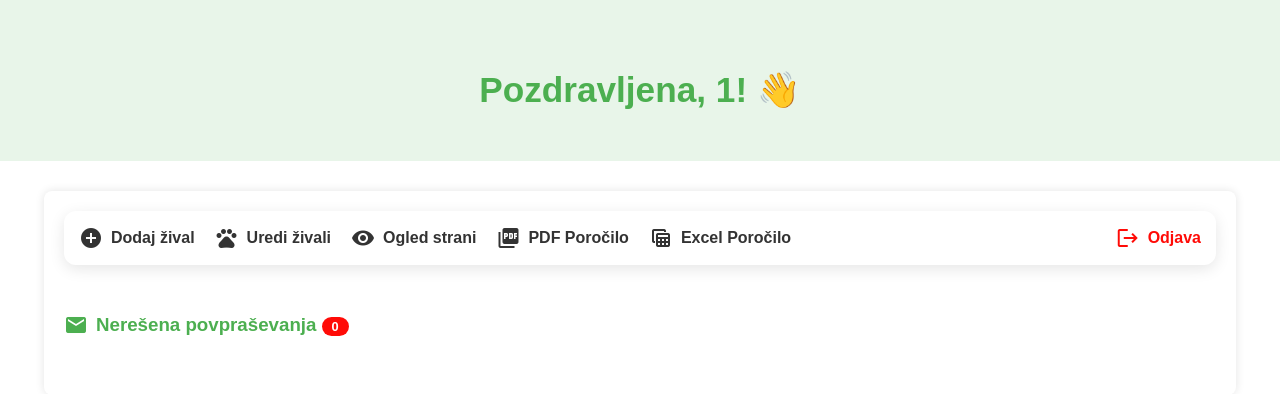
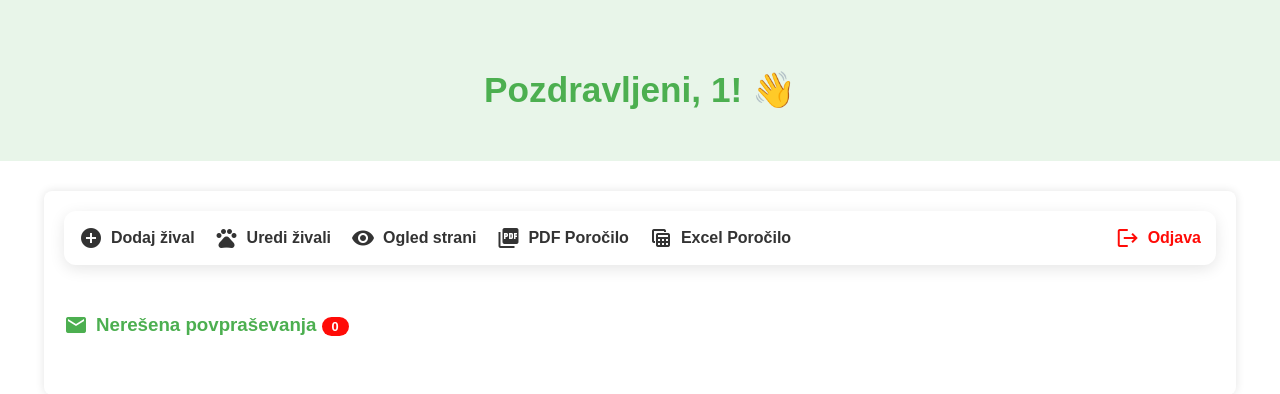
Before and after one commit to Liza149004/DSR_Zavetisce_Zivali, a PHP site: page /admin_index.php in a window 1280 px wide. Shown: the part 58-452 px from the top of the page. Run offline with PHP 8.4, Linux system fonts and the light colour scheme; the visitor is signed in with stand-in values (Sample User, id 1); data comes from the database, SQL or seed files in the repository; data that the repository does not hold is empty; some libraries are stand-ins or nearby versions.

Commit message:
ena zadnja sprememba :P

```diff
--- a/data/www/admin_index.php
+++ b/data/www/admin_index.php
@@ -70,7 +70,7 @@
 
             <main>
                 <section class="hero" style="padding: 40px 20px;">
-                    <h1>Pozdravljena, <?= htmlspecialchars($_SESSION['admin_ime']) ?>! 👋</h1>
+                    <h1>Pozdravljeni, <?= htmlspecialchars($_SESSION['admin_ime']) ?>! 👋</h1>
                 </section>
 
                 <section class="filters-container">
```
